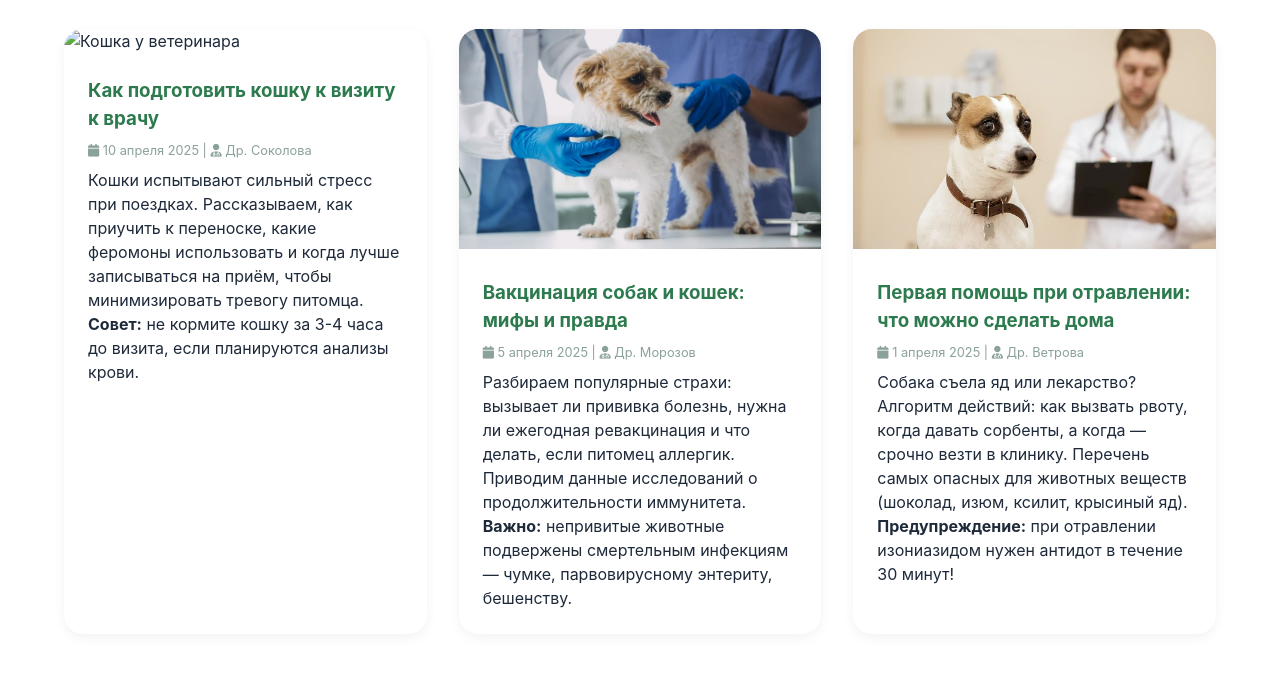
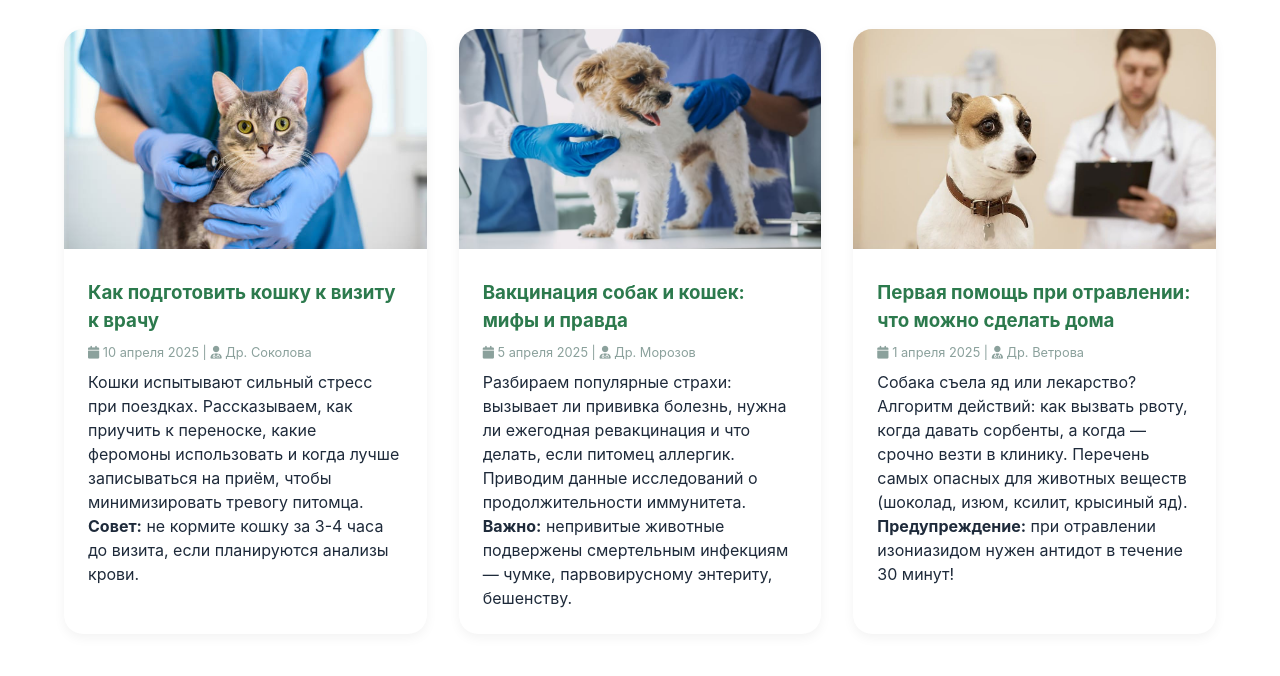
Before and after one commit to Totoshka11boop/doc, a plain HTML site: page blog.html in a window 1280 px wide. Shown: the part 124-800 px from the top of the page. Drawn offline with Linux system fonts and the light colour scheme; files whose address does not match are found by name.

Commit message:
Update blog.html

```diff
--- a/blog.html
+++ b/blog.html
@@ -32,7 +32,7 @@
     <main class="container">
         <h1>Полезные статьи от ветеринаров</h1>
         <div class="blog-grid">
-            <div class="blog-card"><img src="img/кошка.jpg" alt="Кошка у ветеринара">
+            <div class="blog-card"><img src="кошка.jpg" alt="Кошка у ветеринара">
                 <div class="content">
                     <h3>Как подготовить кошку к визиту к врачу</h3>
                     <div class="meta"><i class="fas fa-calendar"></i> 10 апреля 2025 | <i class="fas fa-user-md"></i>
```
